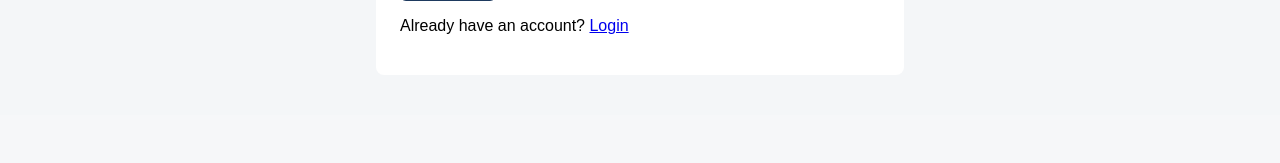
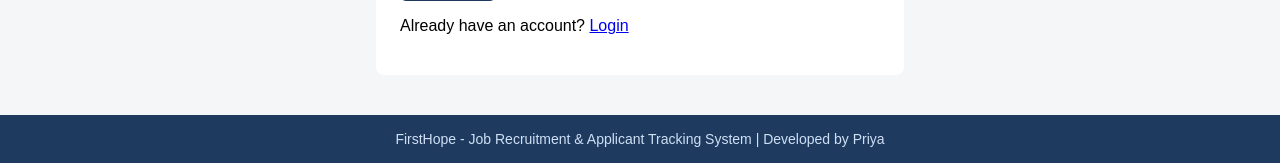
Before and after one commit to priyap24066-sudo/firsthope, a Django app: page /register/ in a window 1280 px wide. Shown: the part 786-949 px from the top of the page. Before the commit the page ends 820 px from the top, so only its background shows below. Run offline with Django 5.2, Linux system fonts and the light colour scheme.

Commit message:
update readme, footer and 404 page

```diff
--- a/templates/base.html
+++ b/templates/base.html
@@ -49,7 +49,8 @@
         .stat-num { font-size: 28px; font-weight: bold; color: #1e3a5f; }
         .stat-label { color: #777; font-size: 14px; }
         .card { border: 1px solid #ddd; padding: 14px; border-radius: 6px; margin-bottom: 12px; }
-
+        .footer { text-align: center; padding: 16px; margin-top: 40px;
+          background: #1e3a5f; color: #cfe0f5; font-size: 14px; }
         @media (max-width: 768px) {
             nav { padding: 12px 16px; }
             .menu-btn { display: block; }
@@ -105,6 +106,9 @@
 {% endif %}
 
 {% block content %}{% endblock %}
+<footer class="footer">
+    FirstHope - Job Recruitment &amp; Applicant Tracking System | Developed by Priya
+</footer>
 
 <script>
 if ('serviceWorker' in navigator) {
```
Also changed, not shown: README.md.
